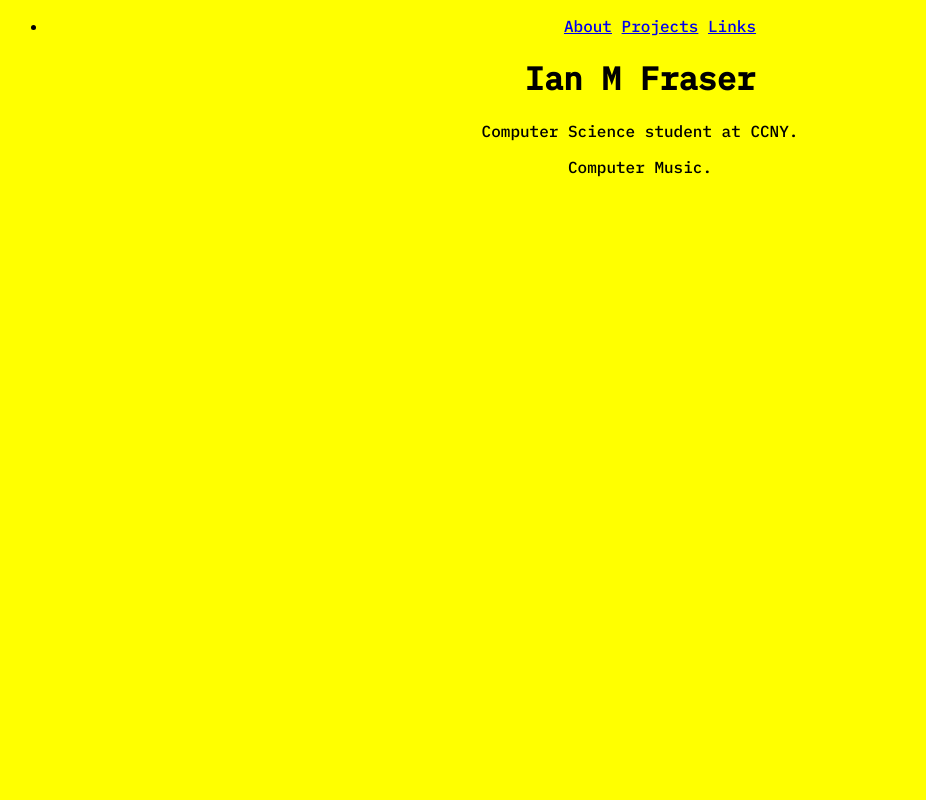
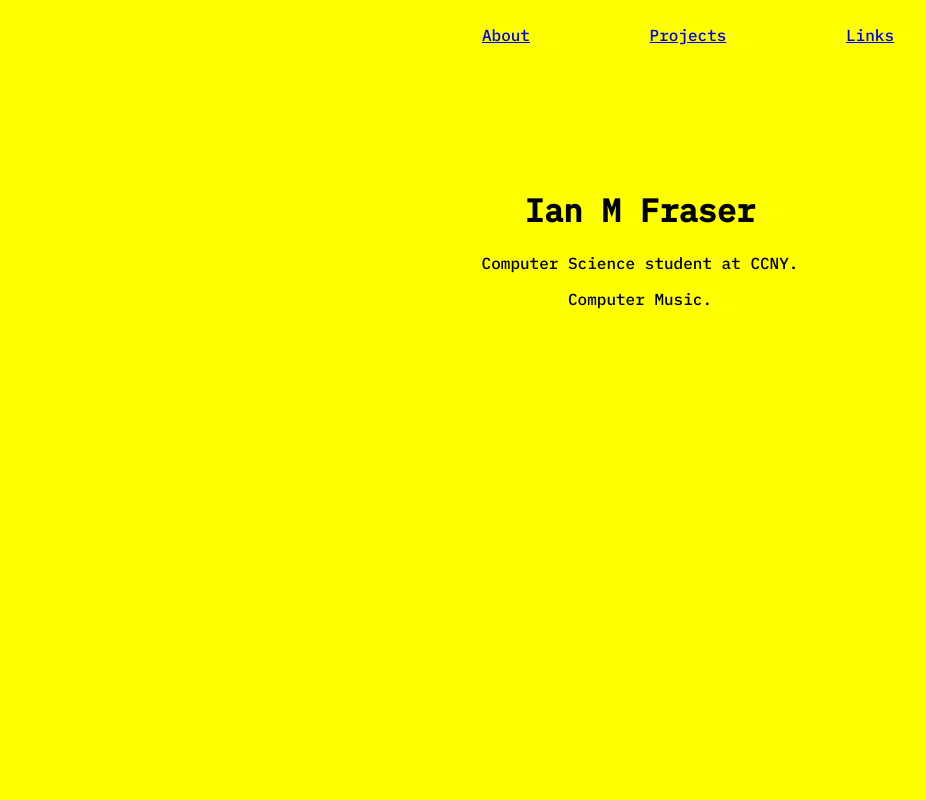
Before and after one commit to IanMFraser/hw3-p4-personal-portfolio-practice-with-html-css-IanMFraser, a plain HTML site: page index.html in a window 1280 px wide. Shown: the top 800 px of the page, without its empty margins (0-926 px from the left). Drawn offline with Linux system fonts and the light colour scheme.

Commit message:
fixed padding

```diff
--- a/index.html
+++ b/index.html
@@ -10,13 +10,17 @@
 
 </head>
 <body>
-    <nav id="navbar">
-        <ul>
-            <li>
-                <a href="#welcome-section">About</a>
+    <nav>
+        <ul id="navbar">
+          <li>
+              <a href="#welcome-section">About</a>
+          </li>
+          <li>
                 <a href="#projects">Projects</a>
+          </li>
+          <li>
                 <a href="#links">Links</a>
-            </li>
+          </li>
         </ul>
     </nav>
 
@@ -37,7 +41,11 @@
         <a href="https://ianmfraser.bandcamp.com/music" target="_blank">Bandcamp</a>
         <a href="http://www.ianmfraser.com" target="_blank">Website</a>
     </div>
+    <footer>
+        <p>© Ian M Fraser 2019</p>
+    </footer>
 </body>
+
 <script>
 
 </script>
--- a/style.css
+++ b/style.css
@@ -5,20 +5,37 @@ body {
   }
 
 #navbar{
-    /* display: inline-block; */
-    /* position: fixed; */
+    text-align: center;
+    position: fixed;
     top: 0;
-    left: 0;
+    margin: 0;
     width: 100%;
 
 }
 
+nav ul {
+    text-align: right;
+    position: fixed;
+    width: 100%;
+}
+
+nav ul li {
+    display: inline-block;
+    margin: 55px;
+    margin-bottom: 15px;
+    margin-top: 25px;
+}
+
 #welcome-section{
+    top: 0;
     height: 100vh;
+    padding-top: 20vh
 }
 
 #projects{
+    top: 0;
     height: 100vh;
+    padding-top: 20vh;
 }
 
 .project-tile{
```
